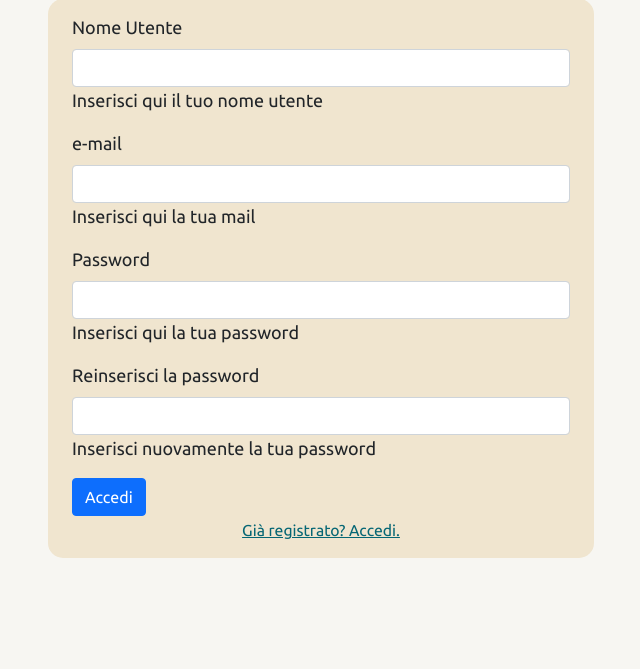
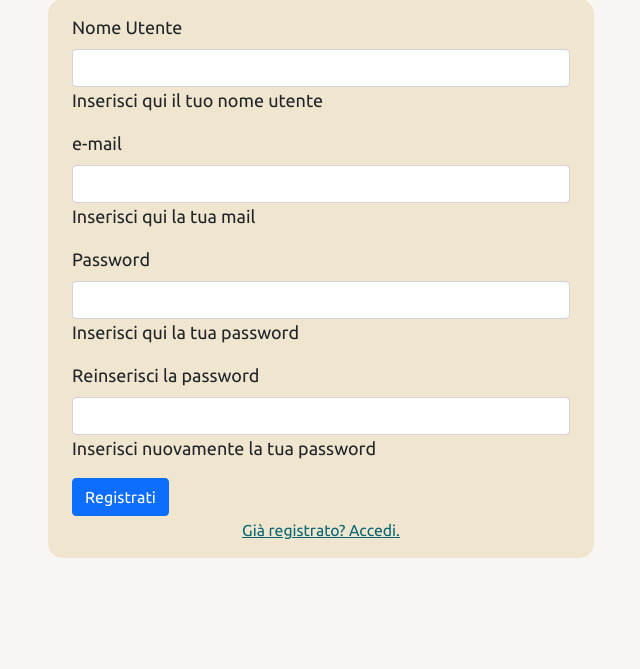
Before and after one commit to fBaz92/Progetto-Applicazioni-Dinamiche-per-il-web-2021, a Django app: template portale/templates/register.html in a window 1280 px wide. Shown: the part 131-800 px from the top of the page, without its empty margins (319-959 px from the left). Run offline with Django 3.2, Linux system fonts and the light colour scheme; the template is opened without the code that fills it, so the values that code supplies are empty.

Commit message:
minor
risolto problema html su bottone register

```diff
--- a/portale/templates/register.html
+++ b/portale/templates/register.html
@@ -26,7 +26,7 @@
                 <input type="password" name="password2" class="form-control" id="RegisterPassword2" aria-required="true" aria-describedby="passw2-descr">
                 <p class="passw2-descr">Inserisci nuovamente la tua password</p>
               </div>
-              <button type="submit" class="btn btn-primary">Accedi</button>
+              <button type="submit" class="btn btn-primary">Registrati</button>
               <div class="mb-3 login-register">
                 <div class="text-center">
                   <a class="small" href="/login">Già registrato? Accedi.</a>
```
